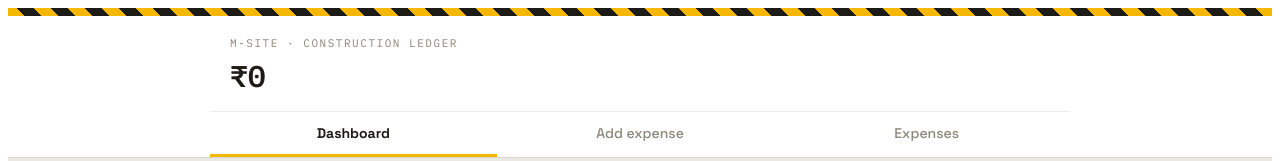
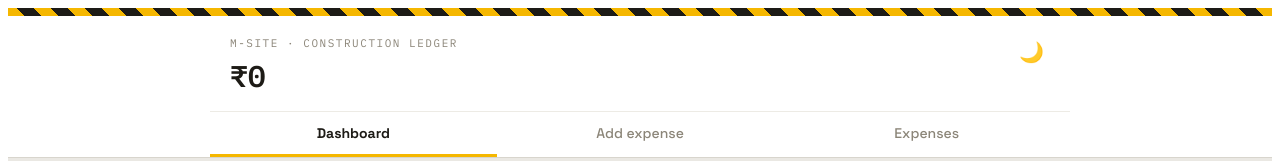
Before and after one commit to aathis/mSite-Expenses, a React (Vite) app: page / in a window 1280 px wide. Shown: the top 161 px of the page. Built offline with nearby package versions, Linux system fonts and the light colour scheme; the HTML template or start-up script is replaced by a standard one.

Commit message:
Add dark mode support with sun/moon toggle switch

```diff
--- a/src/app.jsx
+++ b/src/app.jsx
@@ -146,6 +146,21 @@ function MSiteTracker() {
   const [lastModified, setLastModified] = useState(() => localStorage.getItem(LOCAL_MODIFIED_KEY));
   const [selectedCategory, setSelectedCategory] = useState(null);
   const [hoveredCat, setHoveredCat] = useState(null);
+  const [isDarkMode, setIsDarkMode] = useState(() => {
+    if (typeof window !== "undefined") {
+      return localStorage.getItem("msite-dark-mode") === "true";
+    }
+    return false;
+  });
+
+  useEffect(() => {
+    localStorage.setItem("msite-dark-mode", isDarkMode);
+    if (isDarkMode) {
+      document.documentElement.classList.add("dark-theme");
+    } else {
+      document.documentElement.classList.remove("dark-theme");
+    }
+  }, [isDarkMode]);
 
   const today = new Date().toISOString().slice(0, 10);
   const [fDate, setFDate] = useState(today);
@@ -389,7 +404,7 @@ function MSiteTracker() {
     return (
       <div style={{ ...S.page, display: "flex", alignItems: "center", justifyContent: "center" }}>
         <style>{FONTS}</style>
-        <div style={{ fontFamily: "'IBM Plex Mono', monospace", color: GREY, letterSpacing: "0.08em" }}>
+        <div style={{ fontFamily: "'IBM Plex Mono', monospace", color: "var(--color-text-grey)", letterSpacing: "0.08em" }}>
           LOADING SITE LEDGER…
         </div>
       </div>
@@ -406,11 +421,37 @@ function MSiteTracker() {
         <div style={S.hazard} aria-hidden="true" />
         {!selectedCategory && (
           <div className="headInner" style={S.headInner}>
-            <div style={{ padding: "20px 20px 16px" }}>
-              <div style={S.eyebrow}>M-SITE · CONSTRUCTION LEDGER</div>
-              <div style={S.totalRow}>
-                <span style={S.totalAmount}>{inr(total)}</span>
+            <div style={{ padding: "20px 20px 16px", display: "flex", justifyContent: "space-between", alignItems: "flex-start" }}>
+              <div>
+                <div style={S.eyebrow}>M-SITE · CONSTRUCTION LEDGER</div>
+                <div style={S.totalRow}>
+                  <span style={S.totalAmount}>{inr(total)}</span>
+                </div>
               </div>
+              <button
+                id="theme-toggle"
+                onClick={() => setIsDarkMode(!isDarkMode)}
+                style={{
+                  background: "none",
+                  border: "none",
+                  cursor: "pointer",
+                  padding: "6px",
+                  borderRadius: "50%",
+                  display: "flex",
+                  alignItems: "center",
+                  justifyContent: "center",
+                  fontSize: "20px",
+                  lineHeight: 1,
+                  color: "var(--color-text)",
+                  transition: "background 0.2s, transform 0.2s",
+                  outline: "none",
+                }}
+                onMouseEnter={(e) => { e.currentTarget.style.background = "var(--color-track)"; e.currentTarget.style.transform = "scale(1.1)"; }}
+                onMouseLeave={(e) => { e.currentTarget.style.background = "none"; e.currentTarget.style.transform = "scale(1)"; }}
+                title={isDarkMode ? "Switch to Light Mode" : "Switch to Dark Mode"}
+              >
+                {isDarkMode ? "☀️" : "🌙"}
+              </button>
             </div>
             <div style={S.tabs}>
               {[
@@ -454,15 +495,15 @@ function MSiteTracker() {
                 padding: 0,
                 fontFamily: "'IBM Plex Mono', monospace",
                 fontSize: 12,
-                color: GREY,
+                color: "var(--color-text-grey)",
                 cursor: "pointer",
                 display: "flex",
                 alignItems: "center",
                 gap: 6,
                 marginBottom: 16,
               }}
-              onMouseEnter={(e) => { e.currentTarget.style.color = INK; }}
-              onMouseLeave={(e) => { e.currentTarget.style.color = GREY; }}
+              onMouseEnter={(e) => { e.currentTarget.style.color = "var(--color-text)"; }}
+              onMouseLeave={(e) => { e.currentTarget.style.color = "var(--color-text-grey)"; }}
             >
               ← BACK TO DASHBOARD
             </button>
@@ -473,14 +514,14 @@ function MSiteTracker() {
                 <span style={{ fontSize: 24, fontWeight: 700 }}>{selectedCategory}</span>
                 <span style={{ ...S.totalAmount, fontSize: 24, marginLeft: "auto" }}>{inr(catTotal)}</span>
               </div>
-              <div style={{ fontSize: 12.5, color: GREY, marginTop: 6, fontFamily: "'IBM Plex Mono', monospace" }}>
+              <div style={{ fontSize: 12.5, color: "var(--color-text-grey)", marginTop: 6, fontFamily: "'IBM Plex Mono', monospace" }}>
                 {catExpenses.length} entries matching this category
               </div>
             </div>
 
             <div style={S.sectionLabel}>TRANSACTIONS IN "{selectedCategory.toUpperCase()}"</div>
             {catExpenses.length === 0 ? (
-              <div style={{ ...S.card, color: GREY, fontSize: 14 }}>
+              <div style={{ ...S.card, color: "var(--color-text-grey)", fontSize: 14 }}>
                 No expenses found under this category.
               </div>
             ) : (
@@ -515,7 +556,7 @@ function MSiteTracker() {
                   <div style={{ ...S.card, textAlign: "center", padding: "36px 20px", marginTop: 18 }}>
                     <div style={{ fontSize: 34, marginBottom: 10 }}>🏗️</div>
                     <div style={{ fontWeight: 700, fontSize: 17, marginBottom: 6 }}>No expenses yet</div>
-                    <div style={{ color: GREY, fontSize: 14, lineHeight: 1.5, marginBottom: 18 }}>
+                    <div style={{ color: "var(--color-text-grey)", fontSize: 14, lineHeight: 1.5, marginBottom: 18 }}>
                       Add your first expense to get started.
                     </div>
                     <div style={{ display: "flex", gap: 10, justifyContent: "center", flexWrap: "wrap" }}>
@@ -536,8 +577,8 @@ function MSiteTracker() {
                           onMouseLeave={() => setHoveredCat(null)}
                           style={{
                             cursor: "pointer",
-                            background: hoveredCat === c.name ? "#FBFAF7" : "transparent",
-                            border: "1px solid " + (hoveredCat === c.name ? "#D8D5CD" : "transparent"),
+                            background: hoveredCat === c.name ? "var(--color-input-bg)" : "transparent",
+                            border: "1px solid " + (hoveredCat === c.name ? "var(--color-border)" : "transparent"),
                             borderRadius: 6,
                             padding: "10px",
                             margin: i === byCategory.length - 1 ? "0 0 2px" : "0 0 10px",
@@ -545,7 +586,7 @@ function MSiteTracker() {
                           }}
                         >
                           <div style={{ display: "flex", justifyContent: "space-between", marginBottom: 4 }}>
-                            <span style={{ ...S.catName, textDecoration: hoveredCat === c.name ? "underline" : "none", color: hoveredCat === c.name ? INK : "inherit" }}>
+                            <span style={{ ...S.catName, textDecoration: hoveredCat === c.name ? "underline" : "none", color: hoveredCat === c.name ? "var(--color-text)" : "inherit" }}>
                               {c.name} →
                             </span>
                             <span style={S.catAmt}>{inr(c.value)}</span>
@@ -555,7 +596,7 @@ function MSiteTracker() {
                               style={{
                                 ...S.barFill,
                                 width: (c.value / byCategory[0].value) * 100 + "%",
-                                background: i === 0 ? YELLOW : INK,
+                                background: i === 0 ? YELLOW : "var(--color-text)",
                               }}
                             />
                           </div>
@@ -569,8 +610,8 @@ function MSiteTracker() {
                         <BarChart data={byMonth} margin={{ top: 8, right: 4, left: 4, bottom: 0 }}>
                           <XAxis
                             dataKey="name"
-                            tick={{ fontFamily: "'IBM Plex Mono', monospace", fontSize: 10, fill: GREY }}
-                            axisLine={{ stroke: "#D8D5CD" }}
+                            tick={{ fontFamily: "'IBM Plex Mono', monospace", fontSize: 10, fill: isDarkMode ? "#A19C91" : "#8B8578" }}
+                            axisLine={{ stroke: isDarkMode ? "#3E3B35" : "#D8D5CD" }}
                             tickLine={false}
                             interval={0}
                             angle={-40}
@@ -583,14 +624,15 @@ function MSiteTracker() {
                             contentStyle={{
                               fontFamily: "'IBM Plex Mono', monospace",
                               fontSize: 12,
-                              border: "1px solid " + INK,
+                              border: "1px solid var(--color-text)",
                               borderRadius: 0,
-                              background: "#FFF",
+                              background: "var(--color-bg-card)",
+                              color: "var(--color-text)",
                             }}
                           />
                           <Bar dataKey="value" radius={[2, 2, 0, 0]}>
                             {byMonth.map((_, i) => (
-                              <Cell key={i} fill={INK} />
+                              <Cell key={i} fill={isDarkMode ? "#F2EFE9" : "#1D1B16"} />
                             ))}
                           </Bar>
                         </BarChart>
@@ -711,7 +753,7 @@ function MSiteTracker() {
                 <div style={S.listSummary}>{filtered.length} entries · {inr(filteredTotal)}</div>
 
                 {filtered.length === 0 && (
-                  <div style={{ ...S.card, color: GREY, fontSize: 14 }}>
+                  <div style={{ ...S.card, color: "var(--color-text-grey)", fontSize: 14 }}>
                     {empty
                       ? "No expenses yet. Add one from the Add Expense tab."
                       : "No expenses match. Clear the search or pick another category."}
@@ -762,57 +804,83 @@ input:focus, button:focus-visible { outline: 2px solid #F5B700; outline-offset:
 .formGrid { display: grid; grid-template-columns: 1fr 1fr; gap: 12px; }
 @media (max-width: 480px) { .formGrid { grid-template-columns: 1fr; gap: 0; } }
 @media (prefers-reduced-motion: reduce) { * { transition: none !important; } }
+
+:root {
+  --color-bg-page: ${CONCRETE};
+  --color-text: ${INK};
+  --color-bg-card: #FFFFFF;
+  --color-border: #D8D5CD;
+  --color-text-grey: ${GREY};
+  --color-track: #EFEDE8;
+  --color-input-bg: #FBFAF7;
+  --color-input-border: #C9C5BB;
+  --color-notes: #5C574C;
+  --color-tab-border: #EDEBE5;
+}
+
+:root.dark-theme {
+  --color-bg-page: #121210;
+  --color-text: #F2EFE9;
+  --color-bg-card: #22201C;
+  --color-border: #3E3B35;
+  --color-text-grey: #A19C91;
+  --color-track: #32302A;
+  --color-input-bg: #2B2924;
+  --color-input-border: #4D4941;
+  --color-notes: #C4BFB4;
+  --color-tab-border: #2E2C27;
+}
 `;
 
 const S = {
-  page: { minHeight: "100vh", background: CONCRETE, color: INK, fontFamily: "'Space Grotesk', system-ui, sans-serif" },
-  header: { background: "#FFFFFF", borderBottom: "1px solid #D8D5CD", position: "sticky", top: 0, zIndex: 10 },
+  page: { minHeight: "100vh", background: "var(--color-bg-page)", color: "var(--color-text)", fontFamily: "'Space Grotesk', system-ui, sans-serif" },
+  header: { background: "var(--color-bg-card)", borderBottom: "1px solid var(--color-border)", position: "sticky", top: 0, zIndex: 10 },
   headInner: { maxWidth: 860, margin: "0 auto" },
   content: { padding: "0 16px 80px", maxWidth: 860, margin: "0 auto" },
-  hazard: { height: 8, background: `repeating-linear-gradient(45deg, ${YELLOW} 0 12px, ${INK} 12px 24px)` },
-  eyebrow: { fontFamily: "'IBM Plex Mono', monospace", fontSize: 11, letterSpacing: "0.14em", color: GREY, marginBottom: 6 },
+  hazard: { height: 8, background: `repeating-linear-gradient(45deg, ${YELLOW} 0 12px, var(--color-text) 12px 24px)` },
+  eyebrow: { fontFamily: "'IBM Plex Mono', monospace", fontSize: 11, letterSpacing: "0.14em", color: "var(--color-text-grey)", marginBottom: 6 },
   totalRow: { display: "flex", alignItems: "baseline", gap: 10, flexWrap: "wrap" },
   totalAmount: { fontFamily: "'IBM Plex Mono', monospace", fontWeight: 600, fontSize: 30, letterSpacing: "-0.01em" },
-  totalMeta: { fontFamily: "'IBM Plex Mono', monospace", fontSize: 12, color: GREY },
-  footer: { fontFamily: "'IBM Plex Mono', monospace", fontSize: 12, color: GREY, textAlign: "center", marginTop: 40, marginBottom: 20 },
-  tabs: { display: "flex", borderTop: "1px solid #EDEBE5" },
+  totalMeta: { fontFamily: "'IBM Plex Mono', monospace", fontSize: 12, color: "var(--color-text-grey)" },
+  footer: { fontFamily: "'IBM Plex Mono', monospace", fontSize: 12, color: "var(--color-text-grey)", textAlign: "center", marginTop: 40, marginBottom: 20 },
+  tabs: { display: "flex", borderTop: "1px solid var(--color-tab-border)" },
   tab: {
     flex: 1, padding: "12px 4px", background: "none", border: "none",
     borderBottom: "3px solid transparent", fontFamily: "'Space Grotesk', sans-serif",
-    fontWeight: 500, fontSize: 14, color: GREY, cursor: "pointer",
+    fontWeight: 500, fontSize: 14, color: "var(--color-text-grey)", cursor: "pointer",
   },
-  tabActive: { color: INK, borderBottom: "3px solid " + YELLOW, fontWeight: 700 },
-  sectionLabel: { fontFamily: "'IBM Plex Mono', monospace", fontSize: 11, letterSpacing: "0.14em", color: GREY, margin: "18px 2px 8px" },
-  card: { background: "#FFFFFF", border: "1px solid #D8D5CD", borderRadius: 6, padding: 16 },
+  tabActive: { color: "var(--color-text)", borderBottom: "3px solid " + YELLOW, fontWeight: 700 },
+  sectionLabel: { fontFamily: "'IBM Plex Mono', monospace", fontSize: 11, letterSpacing: "0.14em", color: "var(--color-text-grey)", margin: "18px 2px 8px" },
+  card: { background: "var(--color-bg-card)", border: "1px solid var(--color-border)", borderRadius: 6, padding: 16 },
   statusDot: { width: 9, height: 9, borderRadius: "50%", display: "inline-block", flexShrink: 0 },
   catName: { fontSize: 13.5, fontWeight: 500 },
   catAmt: { fontFamily: "'IBM Plex Mono', monospace", fontSize: 13, fontWeight: 600 },
-  barTrack: { height: 6, background: "#EFEDE8", borderRadius: 3, overflow: "hidden" },
+  barTrack: { height: 6, background: "var(--color-track)", borderRadius: 3, overflow: "hidden" },
   barFill: { height: "100%", borderRadius: 3, transition: "width 0.4s ease" },
   formLabel: {
     fontFamily: "'IBM Plex Mono', monospace", fontSize: 11, letterSpacing: "0.12em",
-    color: GREY, textTransform: "uppercase", margin: "14px 0 6px",
+    color: "var(--color-text-grey)", textTransform: "uppercase", margin: "14px 0 6px",
   },
   input: {
     width: "100%", padding: "11px 12px", fontSize: 15,
-    fontFamily: "'Space Grotesk', sans-serif", border: "1px solid #C9C5BB",
-    borderRadius: 5, background: "#FBFAF7", color: INK,
+    fontFamily: "'Space Grotesk', sans-serif", border: "1px solid var(--color-input-border)",
+    borderRadius: 5, background: "var(--color-input-bg)", color: "var(--color-text)",
   },
   chipWrap: { display: "flex", flexWrap: "wrap", gap: 7 },
   chip: {
     padding: "7px 11px", fontSize: 12.5, fontFamily: "'Space Grotesk', sans-serif",
-    fontWeight: 500, border: "1px solid #C9C5BB", borderRadius: 999,
-    background: "#FBFAF7", color: INK, cursor: "pointer",
+    fontWeight: 500, border: "1px solid var(--color-input-border)", borderRadius: 999,
+    background: "var(--color-input-bg)", color: "var(--color-text)", cursor: "pointer",
   },
-  chipActive: { background: INK, color: YELLOW, border: "1px solid " + INK, fontWeight: 700 },
+  chipActive: { background: "var(--color-text)", color: YELLOW, border: "1px solid var(--color-text)", fontWeight: 700 },
   primaryBtn: {
     width: "100%", marginTop: 20, padding: "13px", fontSize: 15, fontWeight: 700,
     fontFamily: "'Space Grotesk', sans-serif", background: YELLOW, color: INK,
-    border: "1px solid " + INK, borderRadius: 6, cursor: "pointer",
+    border: "1px solid var(--color-text)", borderRadius: 6, cursor: "pointer",
   },
   ghostBtn: {
     padding: "9px 14px", fontSize: 13, fontFamily: "'Space Grotesk', sans-serif",
-    background: "none", border: "1px solid #C9C5BB", borderRadius: 5, color: INK, cursor: "pointer",
+    background: "none", border: "1px solid var(--color-input-border)", borderRadius: 5, color: "var(--color-text)", cursor: "pointer",
   },
   dangerBtn: {
     padding: "8px 14px", fontSize: 13, fontWeight: 600, fontFamily: "'Space Grotesk', sans-serif",
@@ -820,16 +888,16 @@ const S = {
   },
   deleteLink: {
     marginTop: 4, padding: 0, background: "none", border: "none", fontSize: 12,
-    fontFamily: "'IBM Plex Mono', monospace", color: GREY, cursor: "pointer", textDecoration: "underline",
+    fontFamily: "'IBM Plex Mono', monospace", color: "var(--color-text-grey)", cursor: "pointer", textDecoration: "underline",
   },
-  listSummary: { fontFamily: "'IBM Plex Mono', monospace", fontSize: 12, color: GREY, margin: "0 2px 10px" },
+  listSummary: { fontFamily: "'IBM Plex Mono', monospace", fontSize: 12, color: "var(--color-text-grey)", margin: "0 2px 10px" },
   row: {
-    display: "flex", alignItems: "flex-start", background: "#FFFFFF",
-    border: "1px solid #D8D5CD", borderRadius: 6, padding: "12px 14px", marginBottom: 8,
+    display: "flex", alignItems: "flex-start", background: "var(--color-bg-card)",
+    border: "1px solid var(--color-border)", borderRadius: 6, padding: "12px 14px", marginBottom: 8,
   },
   rowTitle: { fontSize: 14.5, fontWeight: 500, lineHeight: 1.35 },
-  rowMeta: { fontFamily: "'IBM Plex Mono', monospace", fontSize: 11, color: GREY, marginTop: 3 },
-  rowNotes: { fontSize: 12.5, color: "#5C574C", marginTop: 4, lineHeight: 1.4 },
+  rowMeta: { fontFamily: "'IBM Plex Mono', monospace", fontSize: 11, color: "var(--color-text-grey)", marginTop: 3 },
+  rowNotes: { fontSize: 12.5, color: "var(--color-notes)", marginTop: 4, lineHeight: 1.4 },
   errorBox: {
     display: "flex", justifyContent: "space-between", alignItems: "center", gap: 10,
     background: "#FBEAE9", border: "1px solid #B3261E", color: "#7A1712",
@@ -838,7 +906,7 @@ const S = {
   errorClose: { background: "none", border: "none", color: "#7A1712", cursor: "pointer", fontSize: 14, flexShrink: 0 },
   toast: {
     position: "fixed", bottom: 20, left: "50%", transform: "translateX(-50%)",
-    background: INK, color: YELLOW, fontFamily: "'IBM Plex Mono', monospace",
+    background: "var(--color-text)", color: YELLOW, fontFamily: "'IBM Plex Mono', monospace",
     fontSize: 13, padding: "10px 18px", borderRadius: 6, zIndex: 100,
     boxShadow: "0 4px 14px rgba(0,0,0,0.25)", maxWidth: "92vw", textAlign: "center",
   },
```
